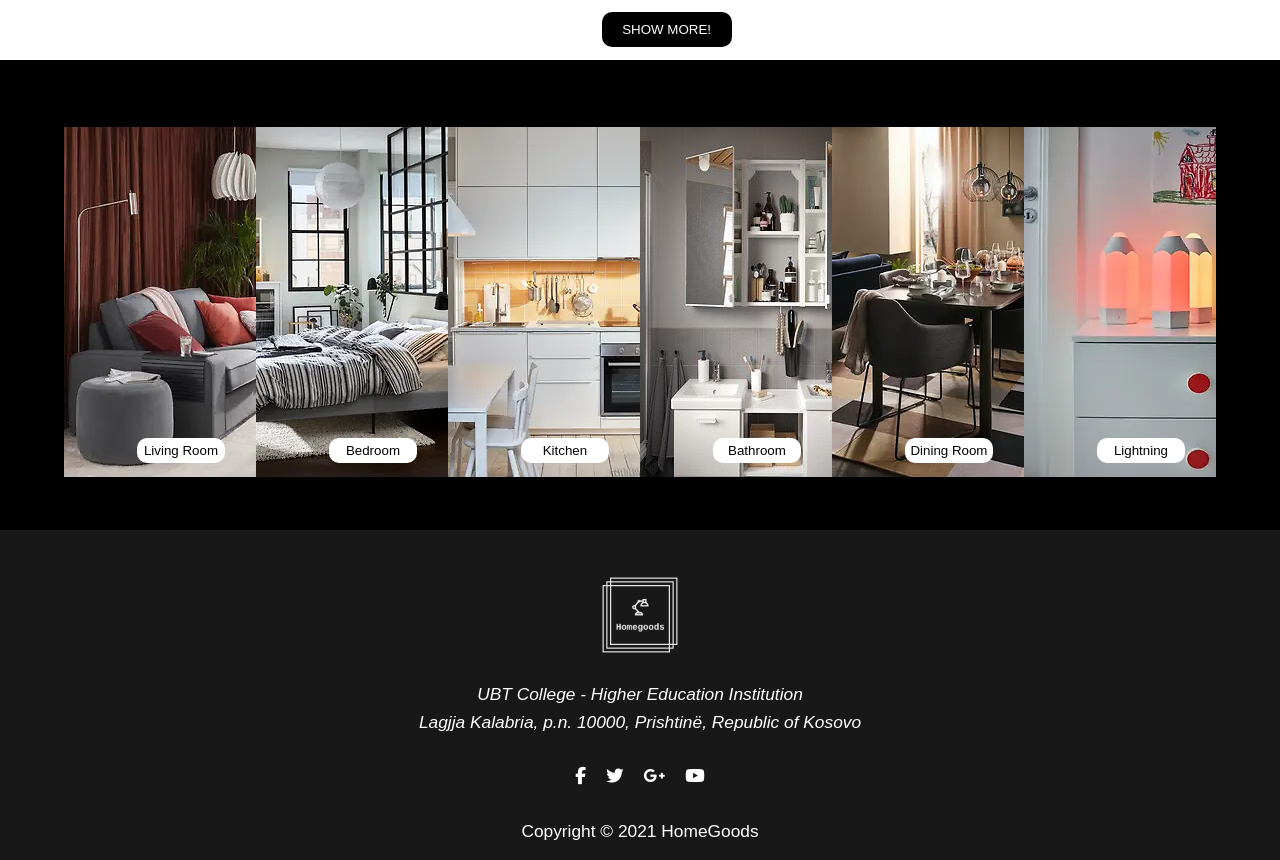
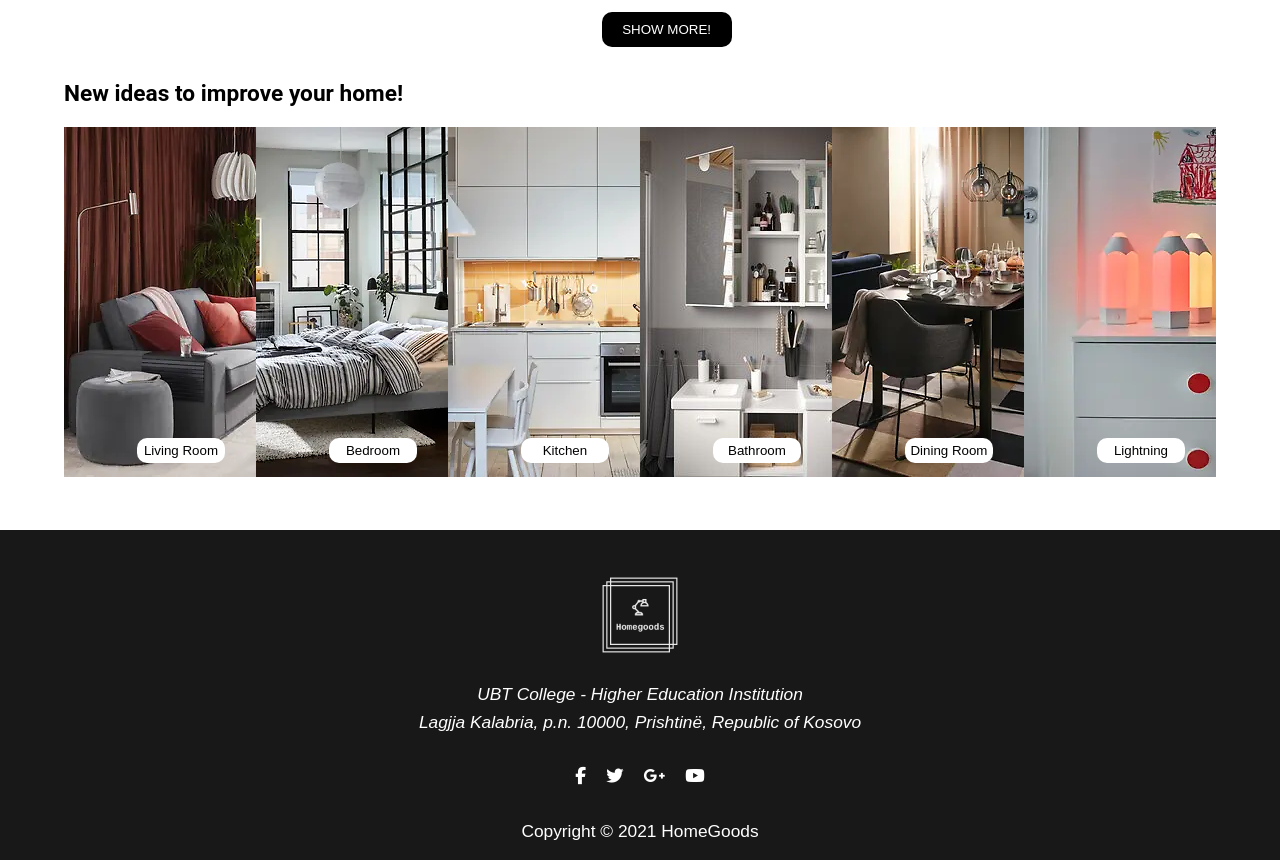
Before and after one commit to FestonAhmeti/ProjektiWeb, a PHP site: page /products.html in a window 1280 px wide. Shown: the part 4615-5475 px from the top of the page. Run offline with PHP 8.4, Linux system fonts and the light colour scheme; some libraries are stand-ins or nearby versions.

Commit message:
Fixed Products Page

```diff
--- a/products.css
+++ b/products.css
@@ -1604,7 +1604,7 @@ background-image: url(images/grid15a.png) !important;
 .rooms-div{
   width: 100%;
   height: 450px;
-  background-color: black;
+  background-color: white;
   padding-top: 20px;
 }
 .rooms-div h2{
```
